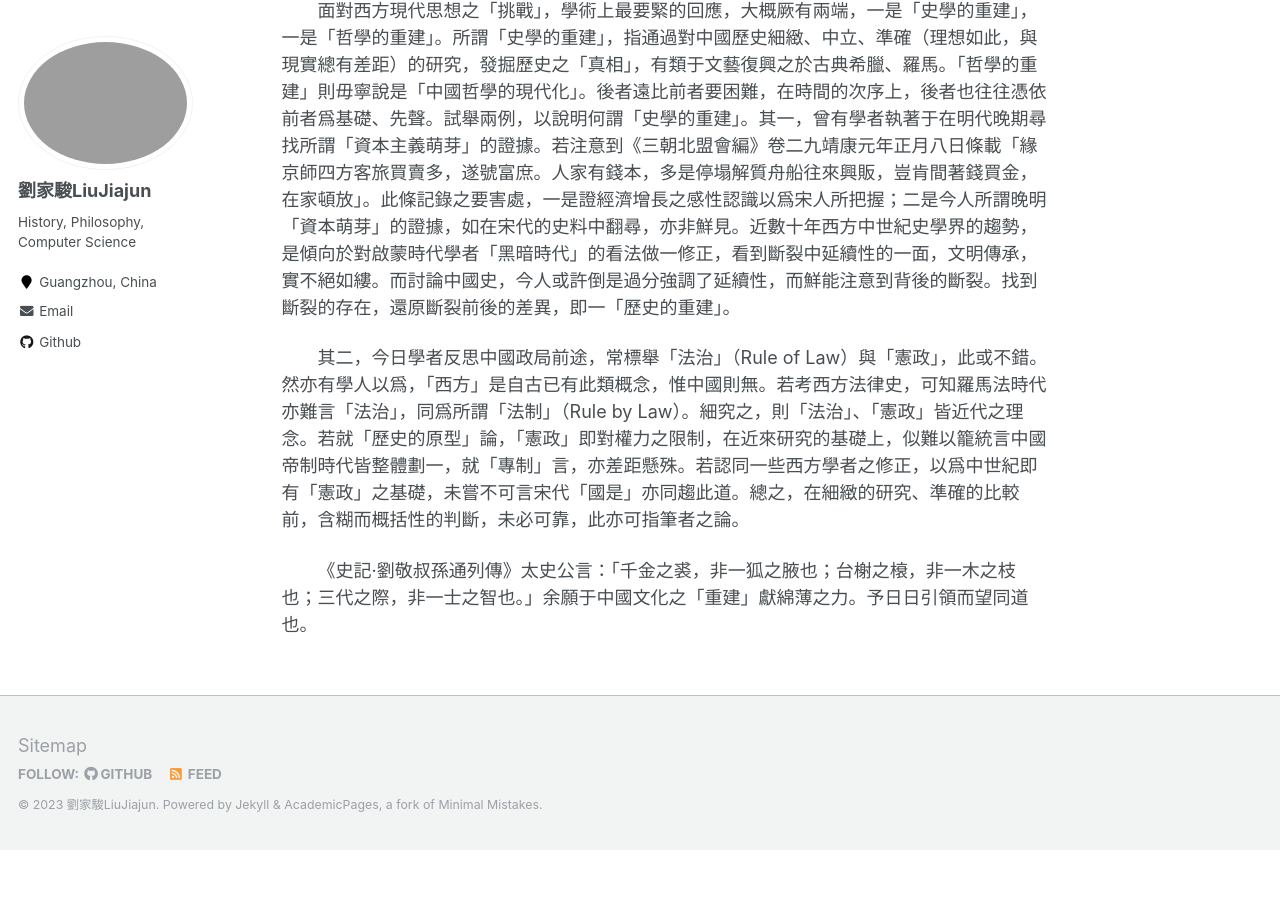
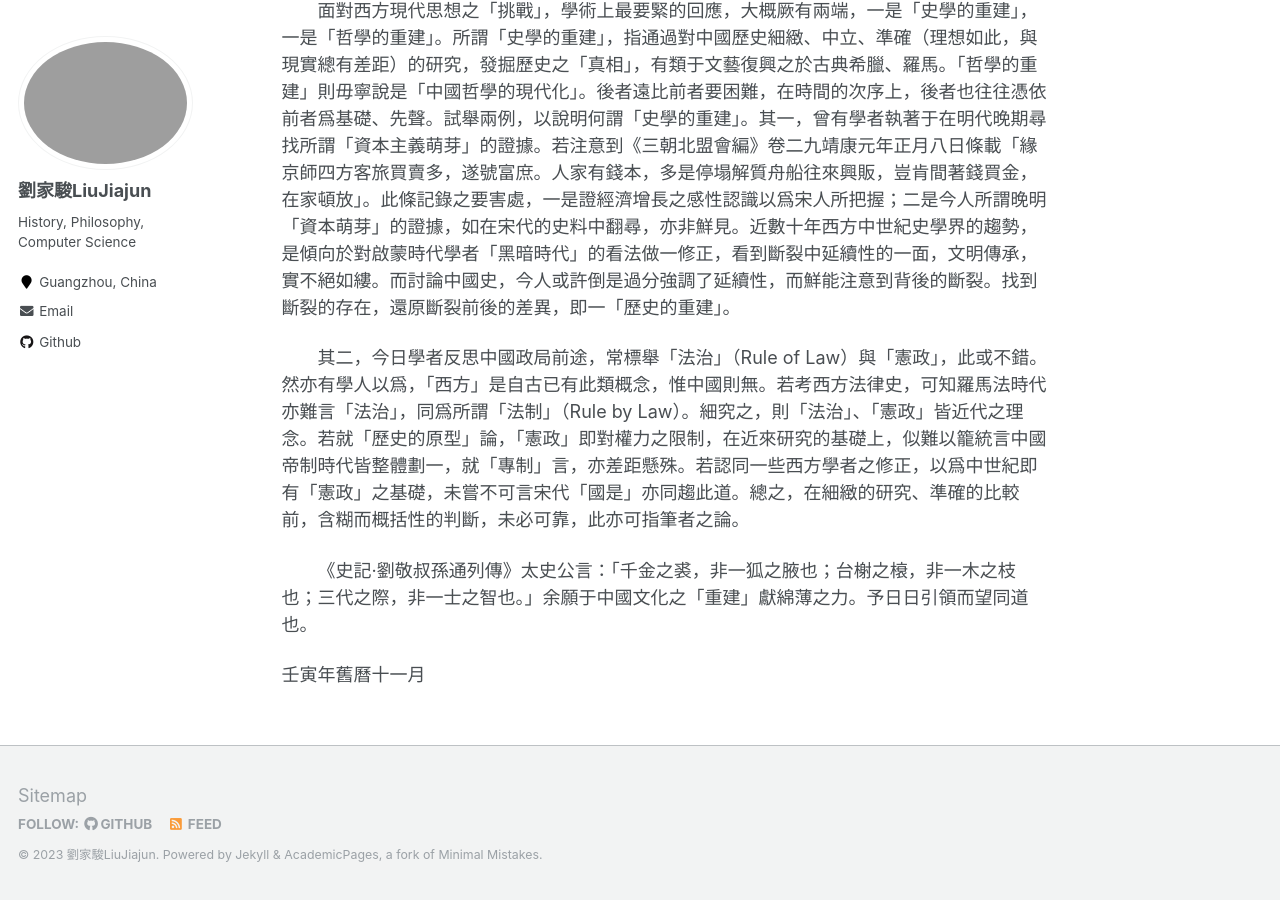
Before and after one commit to Leon-Liu228/Leon-Liu228.github.io, a Jekyll site: the page built from _pages/about.md, in a window 1280 px wide and 900 px high, scrolled down 1623 px. Built offline with Jekyll 4.4.1, drawn with Linux system fonts in a browser that asks for light colours; before the commit the page ends 2473 px from its top, so only the background shows below that.

Commit message:
Add files via upload

```diff
--- a/_pages/about.md
+++ b/_pages/about.md
@@ -40,3 +40,5 @@ redirect_from:
 &emsp;&emsp;其二，今日學者反思中國政局前途，常標舉「法治」（Rule of Law）與「憲政」，此或不錯。然亦有學人以爲，「西方」是自古已有此類概念，惟中國則無。若考西方法律史，可知羅馬法時代亦難言「法治」，同爲所謂「法制」（Rule by Law）。細究之，則「法治」、「憲政」皆近代之理念。若就「歷史的原型」論，「憲政」即對權力之限制，在近來研究的基礎上，似難以籠統言中國帝制時代皆整體劃一，就「專制」言，亦差距懸殊。若認同一些西方學者之修正，以爲中世紀即有「憲政」之基礎，未嘗不可言宋代「國是」亦同趨此道。總之，在細緻的研究、準確的比較前，含糊而概括性的判斷，未必可靠，此亦可指筆者之論。
 
 &emsp;&emsp;《史記·劉敬叔孫通列傳》太史公言：「千金之裘，非一狐之腋也；台榭之榱，非一木之枝也；三代之際，非一士之智也。」余願于中國文化之「重建」獻綿薄之力。予日日引領而望同道也。
+
+壬寅年舊曆十一月
```
